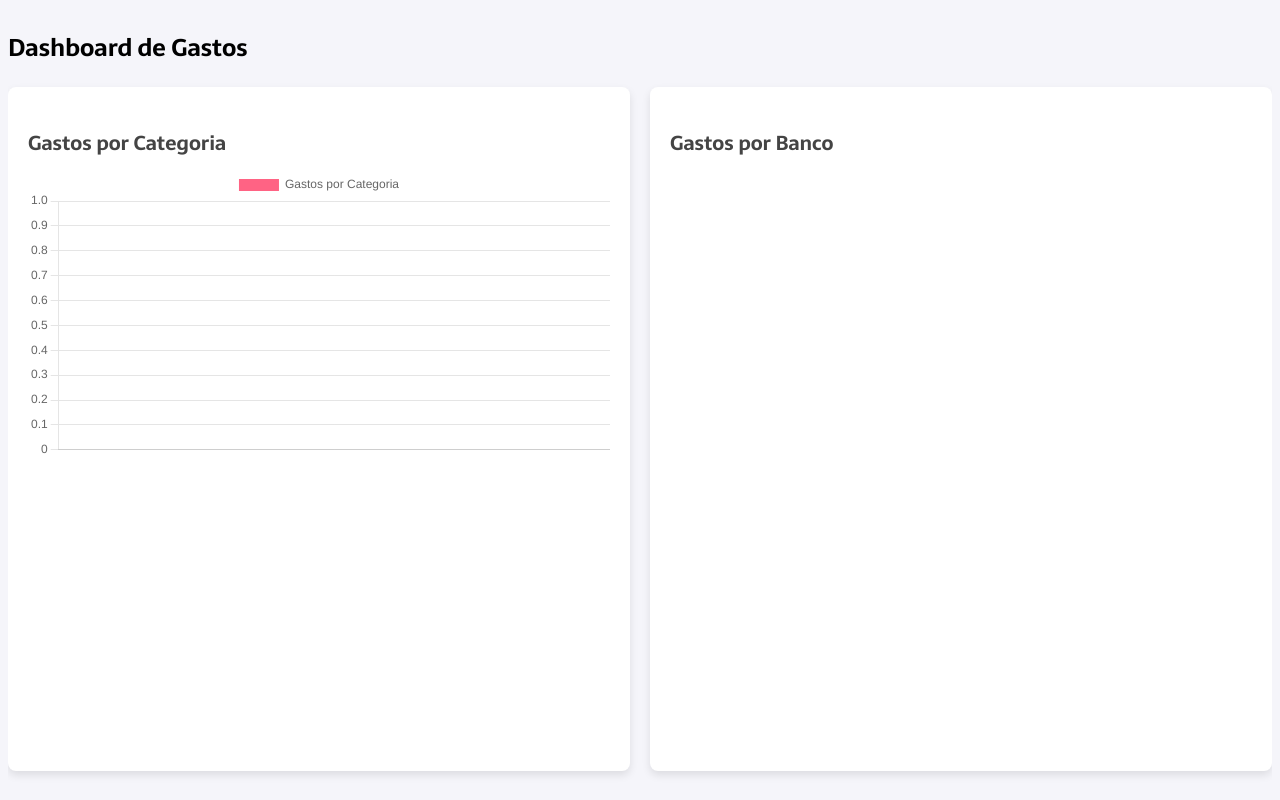
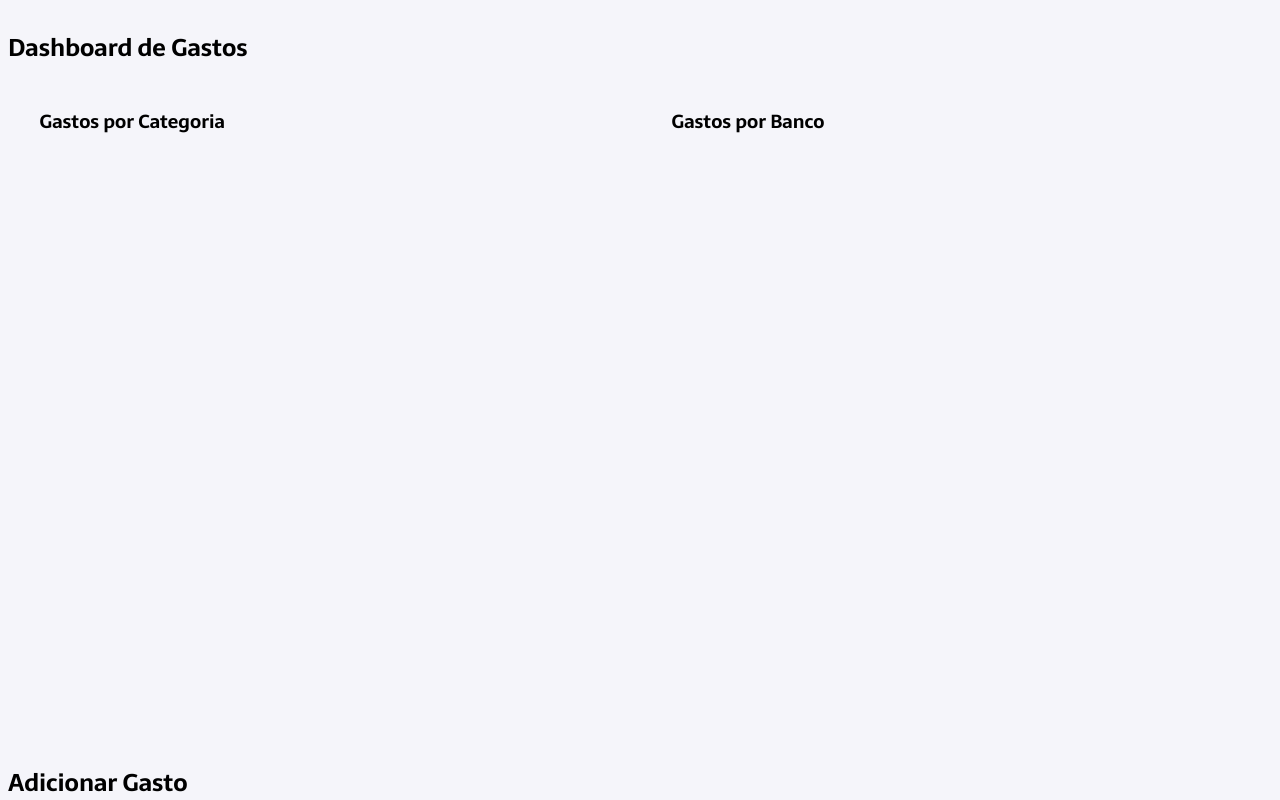
Before and after one commit to ceciliameds/financeapp, a React (Vite) app: page /dashboard in a window 1280 px wide. Shown: the top 800 px of the page. Built offline with nearby package versions, Linux system fonts and the light colour scheme.

Commit message:
Feat: Ajuste na tela de Dashboard

```diff
--- a/src/components/crud/Gastos.jsx
+++ b/src/components/crud/Gastos.jsx
@@ -1,46 +1,138 @@
-import React, { useState } from "react";
+import React, { useState, useEffect } from "react";
+import { Pie } from "react-chartjs-2";
+import {
+  Chart as ChartJS,
+  ArcElement,
+  Tooltip,
+  Legend,
+} from "chart.js";
 import Delete from "../../assets/icons/delete.png";
 import Edit from "../../assets/icons/edit.png";
+import "../../styles/gastos.css";
+
+ChartJS.register(ArcElement, Tooltip, Legend);
 
 function Gastos() {
   const [exits, setExits] = useState([]);
+  const [assinaturas, setAssinaturas] = useState([]);
   const [categories, setCategories] = useState([
     { id: 1, type: "Alimentação" },
     { id: 2, type: "Saúde" },
+    { id: 3, type: "Lazer" },
+    { id: 4, type: "Estudo" },
+    { id: 5, type: "Transporte" },
+    { id: 6, type: "Viagens" },
+    { id: 7, type: "Moradia" },
+    { id: 8, type: "Assinaturas" },
+    { id: 9, type: "Outros" },
   ]);
+
   const [banks, setBanks] = useState([
-    { id: 1, nome: "Nubank" },
-    { id: 2, nome: "Santander" },
+    { id: 1, name: "Nubank" },
+    { id: 2, name: "Banco do Brasil" },
+    { id: 3, name: "Itaú" },
+    { id: 4, name: "Santander" },
+    { id: 5, name: "Bradesco" },
+    { id: 6, name: "Caixa" },
+    { id: 7, name: "Inter" },
+    { id: 8, name: "Original" },
+    { id: 9, name: "Next" },
+    { id: 10, name: "Outros" },
   ]);
 
   const [form, setForm] = useState({
     categoria: "",
     nome: "",
-    banco: "",
     valor: "",
     data: "",
+    banco: "",
   });
 
   const [isEditing, setIsEditing] = useState(false);
   const [editIndex, setEditIndex] = useState(null);
 
-  const [isCategoryModalOpen, setCategoryModalOpen] = useState(false);
-  const [isBankModalOpen, setBankModalOpen] = useState(false);
+  const [categoryChartData, setCategoryChartData] = useState({});
+  const [bankChartData, setBankChartData] = useState({});
 
-  const [newCategory, setNewCategory] = useState("");
-  const [newBank, setNewBank] = useState("");
+  // Geração de cores únicas
+  const generateColors = (count) => {
+    const colors = [];
+    for (let i = 0; i < count; i++) {
+      const hue = (i * 360) / count;
+      colors.push(`hsl(${hue}, 70%, 60%)`);
+    }
+    return colors;
+  };
+
+  useEffect(() => {
+    const currentMonth = new Date().getMonth() + 1;
+    const currentYear = new Date().getFullYear();
+
+    // Filtrar gastos do mês atual
+    const monthlyExits = exits.filter((gasto) => {
+      const gastoDate = new Date(gasto.data);
+      return (
+        gastoDate.getMonth() + 1 === currentMonth &&
+        gastoDate.getFullYear() === currentYear
+      );
+    });
+
+    // Totais por categoria
+    const categoryTotals = {};
+    monthlyExits.forEach((gasto) => {
+      if (!categoryTotals[gasto.categoria]) {
+        categoryTotals[gasto.categoria] = 0;
+      }
+      categoryTotals[gasto.categoria] += parseFloat(gasto.valor || 0);
+    });
+
+    // Totais por banco
+    const bankTotals = {};
+    monthlyExits.forEach((gasto) => {
+      if (!bankTotals[gasto.banco]) {
+        bankTotals[gasto.banco] = 0;
+      }
+      bankTotals[gasto.banco] += parseFloat(gasto.valor || 0);
+    });
+
+    // Gerar cores
+    const categoryColors = generateColors(Object.keys(categoryTotals).length);
+    const bankColors = generateColors(Object.keys(bankTotals).length);
+
+    // Atualizar dados do gráfico
+    setCategoryChartData({
+      labels: Object.keys(categoryTotals),
+      datasets: [
+        {
+          label: "Gastos por Categoria",
+          data: Object.values(categoryTotals),
+          backgroundColor: categoryColors,
+          borderColor: "#ffffff",
+          borderWidth: 1,
+        },
+      ],
+    });
+
+    setBankChartData({
+      labels: Object.keys(bankTotals),
+      datasets: [
+        {
+          label: "Gastos por Banco",
+          data: Object.values(bankTotals),
+          backgroundColor: bankColors,
+          borderColor: "#ffffff",
+          borderWidth: 1,
+        },
+      ],
+    });
+  }, [exits, categories, banks]);
 
   const handleAddExpense = () => {
-    if (
-      !form.categoria ||
-      !form.banco ||
-      !form.nome ||
-      !form.valor ||
-      !form.data
-    ) {
+    if (!form.categoria || !form.nome || !form.valor || !form.data || !form.banco) {
       alert("Por favor, preencha todos os campos!");
       return;
     }
+
     if (isEditing) {
       const updatedExits = [...exits];
       updatedExits[editIndex] = form;
@@ -50,7 +142,8 @@ function Gastos() {
     } else {
       setExits([...exits, { ...form }]);
     }
-    setForm({ categoria: "", nome: "", banco: "", valor: "", data: "" });
+
+    setForm({ categoria: "", nome: "", valor: "", data: "", banco: "" });
   };
 
   const handleDeleteExpense = (index) => {
@@ -64,43 +157,32 @@ function Gastos() {
     setEditIndex(index);
   };
 
-  const handleAddCategory = () => {
-    if (!newCategory.trim()) {
-      alert("Insira um nome válido para a categoria.");
-      return;
-    }
-    setCategories([
-      ...categories,
-      { id: categories.length + 1, type: newCategory },
-    ]);
-    setNewCategory("");
-    setCategoryModalOpen(false);
-  };
-
-  const handleAddBank = () => {
-    if (!newBank.trim()) {
-      alert("Insira um nome válido para o banco.");
-      return;
-    }
-    setBanks([...banks, { id: banks.length + 1, nome: newBank }]);
-    setNewBank("");
-    setBankModalOpen(false);
-  };
-
   return (
     <div className="gastos">
-      <h2>Gastos</h2>
+      <div className="charts" style={{ display: "flex", justifyContent: "space-around" }}>
+        <div style={{ width: "45%" }}>
+          <h3>Gastos por Categoria</h3>
+          {categoryChartData.labels ? (
+            <Pie data={categoryChartData} />
+          ) : (
+            <p>Nenhum dado disponível</p>
+          )}
+        </div>
+        <div style={{ width: "45%" }}>
+          <h3>Gastos por Banco</h3>
+          {bankChartData.labels ? (
+            <Pie data={bankChartData} />
+          ) : (
+            <p>Nenhum dado disponível</p>
+          )}
+        </div>
+      </div>
+
+      <h2>Adicionar Gasto</h2>
       <div className="form-group">
-        {/* Select de Categoria */}
         <select
           value={form.categoria}
-          onChange={(e) => {
-            if (e.target.value === "add-category") {
-              setCategoryModalOpen(true);
-            } else {
-              setForm({ ...form, categoria: e.target.value });
-            }
-          }}
+          onChange={(e) => setForm({ ...form, categoria: e.target.value })}
         >
           <option value="">Selecione uma Categoria</option>
           {categories.map((cat) => (
@@ -108,40 +190,18 @@ function Gastos() {
               {cat.type}
             </option>
           ))}
-          <option
-            value="add-category"
-            style={{ color: "blue", fontWeight: "bold" }}
-          >
-            + Adicionar Nova Categoria
-          </option>
         </select>
-
-        {/* Select de Banco */}
         <select
           value={form.banco}
-          onChange={(e) => {
-            if (e.target.value === "add-bank") {
-              setBankModalOpen(true);
-            } else {
-              setForm({ ...form, banco: e.target.value });
-            }
-          }}
+          onChange={(e) => setForm({ ...form, banco: e.target.value })}
         >
           <option value="">Selecione um Banco</option>
           {banks.map((bank) => (
-            <option key={bank.id} value={bank.nome}>
-              {bank.nome}
+            <option key={bank.id} value={bank.name}>
+              {bank.name}
             </option>
           ))}
-          <option
-            value="add-bank"
-            style={{ color: "blue", fontWeight: "bold" }}
-          >
-            + Adicionar Novo Banco
-          </option>
         </select>
-
-        {/* Outros Campos */}
         <input
           type="text"
           placeholder="Nome"
@@ -164,56 +224,27 @@ function Gastos() {
         </button>
       </div>
 
-      {/* Lista de Gastos */}
       <ul className="gastos-list">
         {exits.map((g, index) => (
           <li key={index} className="gasto-item">
-            {g.nome} - {g.categoria} - R$ {g.valor} - {g.data} ({g.banco})
+            {g.nome} - {g.categoria} - {g.banco} - R$ {g.valor} - {g.data}
             <div className="action-buttons">
-              <button className="edit-button" onClick={() => handleEditExpense(index)}>
-                <img src={Edit} alt="Editar"/>
+              <button
+                className="edit-button"
+                onClick={() => handleEditExpense(index)}
+              >
+                <img src={Edit} alt="Editar" />
               </button>
-              <button className="delete-button" onClick={() => handleDeleteExpense(index)}>
+              <button
+                className="delete-button"
+                onClick={() => handleDeleteExpense(index)}
+              >
                 <img src={Delete} alt="Deletar" />
               </button>
             </div>
           </li>
         ))}
       </ul>
-
-      {/* Modal de Categorias */}
-      {isCategoryModalOpen && (
-        <div className="modal">
-          <div className="modal-content">
-            <h3>Adicionar Nova Categoria</h3>
-            <input
-              type="text"
-              placeholder="Nova Categoria"
-              value={newCategory}
-              onChange={(e) => setNewCategory(e.target.value)}
-            />
-            <button className="add-button" onClick={handleAddCategory}>Adicionar</button>
-            <button className="close-button" onClick={() => setCategoryModalOpen(false)}>Fechar</button>
-          </div>
-        </div>
-      )}
-
-      {/* Modal de Bancos */}
-      {isBankModalOpen && (
-        <div className="modal">
-          <div className="modal-content">
-            <h3>Adicionar Novo Banco</h3>
-            <input
-              type="text"
-              placeholder="Novo Banco"
-              value={newBank}
-              onChange={(e) => setNewBank(e.target.value)}
-            />
-            <button className="add-button" onClick={handleAddBank}>Adicionar</button>
-            <button className="close-button" onClick={() => setBankModalOpen(false)}>Fechar</button>
-          </div>
-        </div>
-      )}
     </div>
   );
 }
--- a/src/pages/Dashboard.jsx
+++ b/src/pages/Dashboard.jsx
@@ -10,7 +10,6 @@ import {
   Legend,
 } from "chart.js";
 
-import Assinaturas from "../components/crud/Assinaturas";
 import Gastos from "../components/crud/Gastos";
 
 import "../styles/dashboard.css";
@@ -27,7 +26,6 @@ ChartJS.register(
 );
 
 const Dashboard = () => {
-  const [subscriptions, setSubscriptions] = useState([]);
   const [exits, setExits] = useState([]);
   const [bankDetails, setBankDetails] = useState([]);
   const [categories, setCategories] = useState([]);
@@ -46,20 +44,7 @@ const Dashboard = () => {
     });
 
     return {
-      labels: Object.keys(categoryExpenseMap),
-      datasets: [
-        {
-          label: "Gastos por Categoria",
-          data: Object.values(categoryExpenseMap),
-          backgroundColor: [
-            "#FF6384",
-            "#36A2EB",
-            "#FFCE56",
-            "#4BC0C0",
-            "#F7464A",
-          ],
-        },
-      ],
+
     };
   };
 
@@ -100,24 +85,7 @@ const Dashboard = () => {
     <div className="dashboard">
       <h2 className="dashboard-title">Dashboard de Gastos</h2>
 
-      <div className="charts-wrapper">
-        <div className="chart-box">
-          <h3>Gastos por Categoria</h3>
-          <Bar data={categoryChartData} options={{ responsive: true }} />
-        </div>
-        <div className="chart-box">
-          <h3>Gastos por Banco</h3>
-          <Pie data={bankChartData} options={{ responsive: true }} />
-        </div>
-      </div>
-
       <div className="crud-wrapper">
-        <div className="crud-section">
-          <Assinaturas
-            subscriptions={subscriptions}
-            setSubscriptions={setSubscriptions}
-          />
-        </div>
         <div className="crud-section">
           <Gastos
             exits={exits}
--- /dev/null
+++ b/src/styles/gastos.css
@@ -0,0 +1,25 @@
+.gastos-chart {
+  width: 300px;
+  height: 300px;
+  margin: 0 auto;
+  text-align: center;
+}
+
+.chart-legend {
+  display: flex;
+  flex-direction: column;
+  margin-top: 10px;
+}
+
+.chart-legend div {
+  display: flex;
+  align-items: center;
+  margin-bottom: 5px;
+}
+
+.chart-legend span:first-child {
+  width: 15px;
+  height: 15px;
+  border-radius: 50%;
+  margin-right: 8px;
+}
```
Also changed, not shown: src/components/crud/Assinaturas.jsx (+22 -1 lines).
